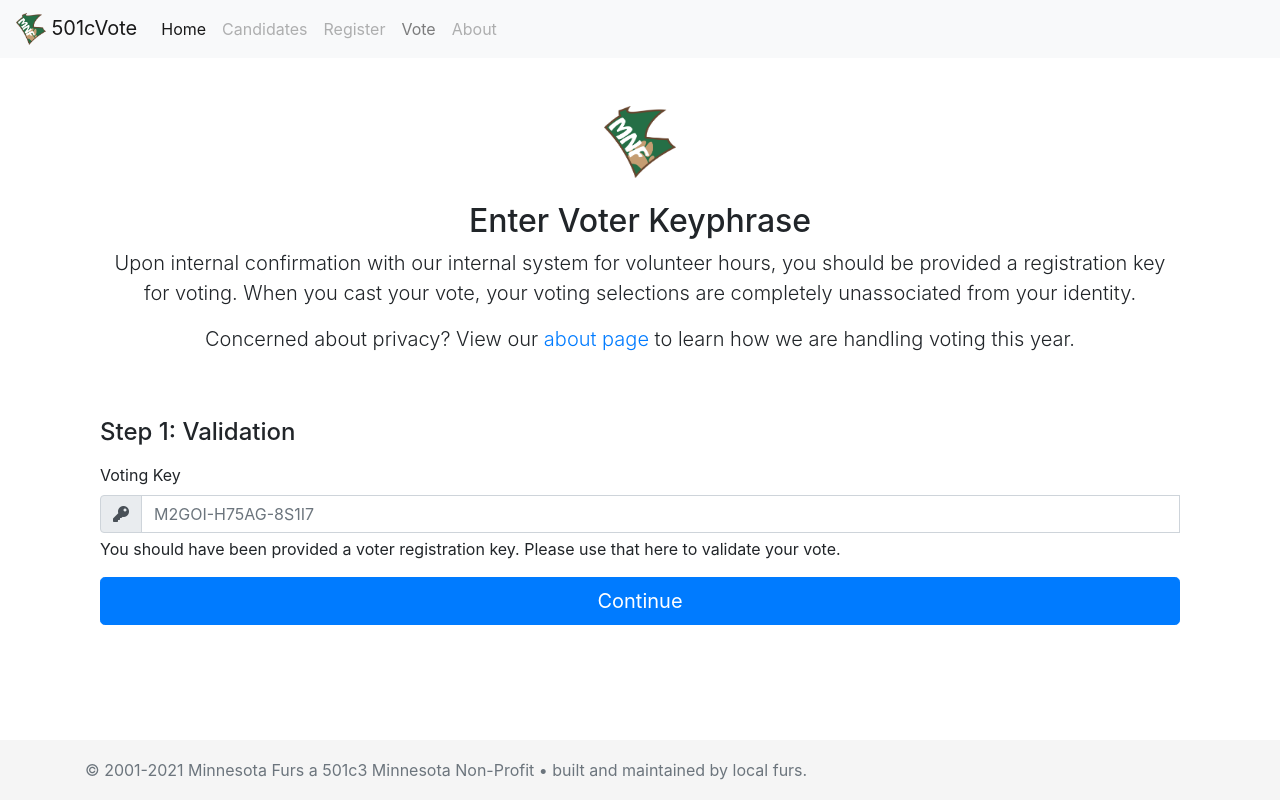
After one commit to drraccoony/501cVote, a PHP site: page /validate_voter.php in a window 1280 px wide. The commit adds this page. Run offline with PHP 8.4, Linux system fonts and the light colour scheme.

Commit message:
Voter validation

```diff
--- a/includes/nav.php
+++ b/includes/nav.php
@@ -13,10 +13,10 @@
         <a class="nav-link disabled" href="#">Candidates</a>
       </li>
       <li class="nav-item">
-        <a class="nav-link" href="register.php">Register</a>
+        <a class="nav-link disabled" href="register.php">Register</a>
       </li>
       <li class="nav-item">
-        <a class="nav-link disabled" href="#">Vote</a>
+        <a class="nav-link" href="validate_voter.php">Vote</a>
       </li>
       <li class="nav-item">
         <a class="nav-link disabled" href="#">About</a>
--- /dev/null
+++ b/validate_submit.php
@@ -0,0 +1,5 @@
+<?php
+    require("dbconnect.php");
+
+    //stuff here for MySQL
+?>
--- /dev/null
+++ b/validate_voter.php
@@ -0,0 +1,65 @@
+<!doctype html>
+<html lang="en">
+
+<head>
+    <!-- Required meta tags -->
+    <meta charset="utf-8">
+    <meta name="viewport" content="width=device-width, initial-scale=1">
+
+    <!-- Bootstrap CSS -->
+    <?php include 'includes/head.php'; ?>
+
+    <title>Hello, world!</title>
+</head>
+
+<body class="d-flex flex-column h-100">
+
+    <?php include 'includes/nav.php'; ?>
+    <?php include 'dbconnect.php'; ?>
+
+    <div class="container" role="main">
+        <!--<h1>MNFurs - BoD Voting</h1>-->
+        <div class="container">
+            <div class="py-5 text-center">
+                <img class="d-block mx-auto mb-4" src="img/brand.png" alt="" width="72" height="72">
+                <h2>Enter Voter Keyphrase</h2>
+                <p class="lead">Upon internal confirmation with our internal system for volunteer hours, you should be provided a registration key for voting. When you cast your vote, your voting selections are completely unassociated from your identity.</p>
+                <p class="lead">Concerned about privacy? View our <a href="about.php">about page</a> to learn how we are handling voting this year.</p>
+            </div>
+
+            <div class="row">
+                <div class="col-md-12 order-md-1">
+                    <h4 class="mb-3">Step 1: Validation</h4>
+                    <form class="" method="POST" action="validate_submit.php">
+                        <div class="mb-3">
+                            <label for="username">Voting Key</label>
+                            <div class="input-group">
+                                <div class="input-group-prepend">
+                                    <span class="input-group-text"><i class="fas fa-key"></i></span>
+                                </div>
+                                <input type="text" class="form-control" id="voterkey" placeholder="M2GOI-H75AG-8S1I7" required>
+                                <div class="invalid-feedback" style="width: 100%;">
+                                    Your username is required.
+                                </div>
+                            </div>
+                            <div id="emailHelpBlock" class="form-text">
+                                    You should have been provided a voter registration key. Please use that here to validate your vote.
+                                </div>
+                        </div>
+
+                        <!--<hr class="mb-4">
+                        <p class="lead">Upon clicking "Continue", you'll be given a voter code. This code will be used to cast your vote.</p>-->
+                        <button class="btn btn-primary btn-lg btn-block" type="submit">Continue</button>
+                    </form>
+                </div>
+            </div>
+        </div>
+
+    </div>
+    <?php include 'includes/footer.php'; ?>
+
+    <script src="https://code.jquery.com/jquery-3.5.1.slim.min.js" integrity="sha384-DfXdz2htPH0lsSSs5nCTpuj/zy4C+OGpamoFVy38MVBnE+IbbVYUew+OrCXaRkfj" crossorigin="anonymous"></script>
+    <script src="https://cdn.jsdelivr.net/npm/bootstrap@4.6.0/dist/js/bootstrap.bundle.min.js" integrity="sha384-Piv4xVNRyMGpqkS2by6br4gNJ7DXjqk09RmUpJ8jgGtD7zP9yug3goQfGII0yAns" crossorigin="anonymous"></script>
+</body>
+
+</html>
```
